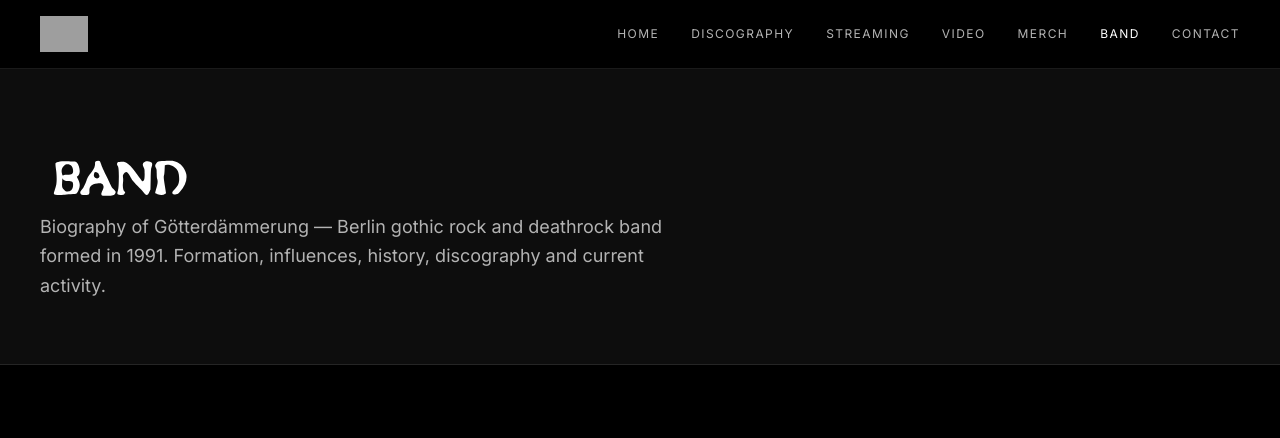
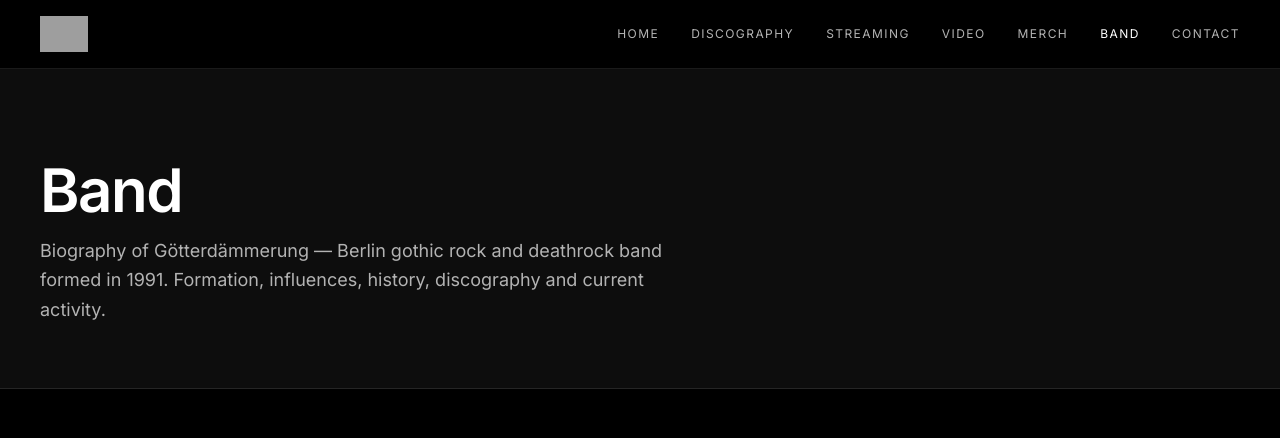
Before and after one commit to Doggybagtours/gotterdammerung, a Next.js app: page /band in a window 1280 px wide. Shown: the top 438 px of the page. Built offline with nearby package versions, Linux system fonts and the light colour scheme; grey boxes are pictures that could not be loaded.

Commit message:
Revert "Add SVG page titles"
This reverts commit 16e87fac3bd297691a79fdb1189789d43988a049.

```diff
--- a/app/band/page.tsx
+++ b/app/band/page.tsx
@@ -48,11 +48,7 @@
 export default function BandPage() {
   return (
     <>
-      <PageHeader
-        title="Band"
-        description={bandPageDescription}
-        titleImage={{ src: "/nav/band.svg", width: 166.08, height: 36.16 }}
-      />
+      <PageHeader title="Band" description={bandPageDescription} />
 
       <section className="py-16 md:py-24 bg-black">
         <div className="mx-auto max-w-7xl px-6 md:px-10">
--- a/app/discography/page.tsx
+++ b/app/discography/page.tsx
@@ -52,7 +52,6 @@
       <PageHeader
         title="Discography"
         description="Albums, EPs, singles and artwork. Listen and purchase on Bandcamp."
-        titleImage={{ src: "/nav/discography.svg", width: 354.24, height: 36.16 }}
       />
 
       <div className="bg-black">
--- a/app/merch/page.tsx
+++ b/app/merch/page.tsx
@@ -20,10 +20,7 @@
 export default function MerchPage() {
   return (
     <>
-      <PageHeader
-        title="Merch"
-        titleImage={{ src: "/nav/merch.svg", width: 166.08, height: 36.16 }}
-      />
+      <PageHeader title="MERCH" />
 
       <section className="py-16 md:py-24 bg-black">
         <div className="mx-auto max-w-7xl px-6 md:px-10">
--- a/app/video/page.tsx
+++ b/app/video/page.tsx
@@ -20,10 +20,7 @@
 export default function VideoPage() {
   return (
     <>
-      <PageHeader
-        title="Video"
-        titleImage={{ src: "/nav/video.svg", width: 153.92, height: 36.16 }}
-      />
+      <PageHeader title="VIDEO" />
 
       <section className="py-16 md:py-24 bg-black">
         <div className="mx-auto max-w-7xl px-6 md:px-10">
--- a/components/PageHeader.tsx
+++ b/components/PageHeader.tsx
@@ -1,39 +1,15 @@
-import Image from "next/image";
-
-export type PageTitleImage = {
-  src: string;
-  width: number;
-  height: number;
-};
-
 type PageHeaderProps = {
   title: string;
   description?: string;
-  titleImage?: PageTitleImage;
 };
 
-export function PageHeader({ title, description, titleImage }: PageHeaderProps) {
+export function PageHeader({ title, description }: PageHeaderProps) {
   return (
     <header className="border-b border-white/10 bg-charcoal">
       <div className="mx-auto max-w-7xl px-6 pt-32 pb-14 md:px-10 md:pt-40 md:pb-16">
-        {titleImage ? (
-          <>
-            <h1 className="sr-only">{title}</h1>
-            <Image
-              src={titleImage.src}
-              alt=""
-              aria-hidden="true"
-              width={titleImage.width}
-              height={titleImage.height}
-              className="h-7 w-auto max-w-full md:h-9"
-              priority
-            />
-          </>
-        ) : (
-          <h1 className="text-4xl md:text-5xl lg:text-6xl font-semibold tracking-tight text-white">
-            {title}
-          </h1>
-        )}
+        <h1 className="text-4xl md:text-5xl lg:text-6xl font-semibold tracking-tight text-white">
+          {title}
+        </h1>
         {description && (
           <p className="mt-4 max-w-2xl text-base md:text-lg text-white-muted leading-relaxed">
             {description}
```
